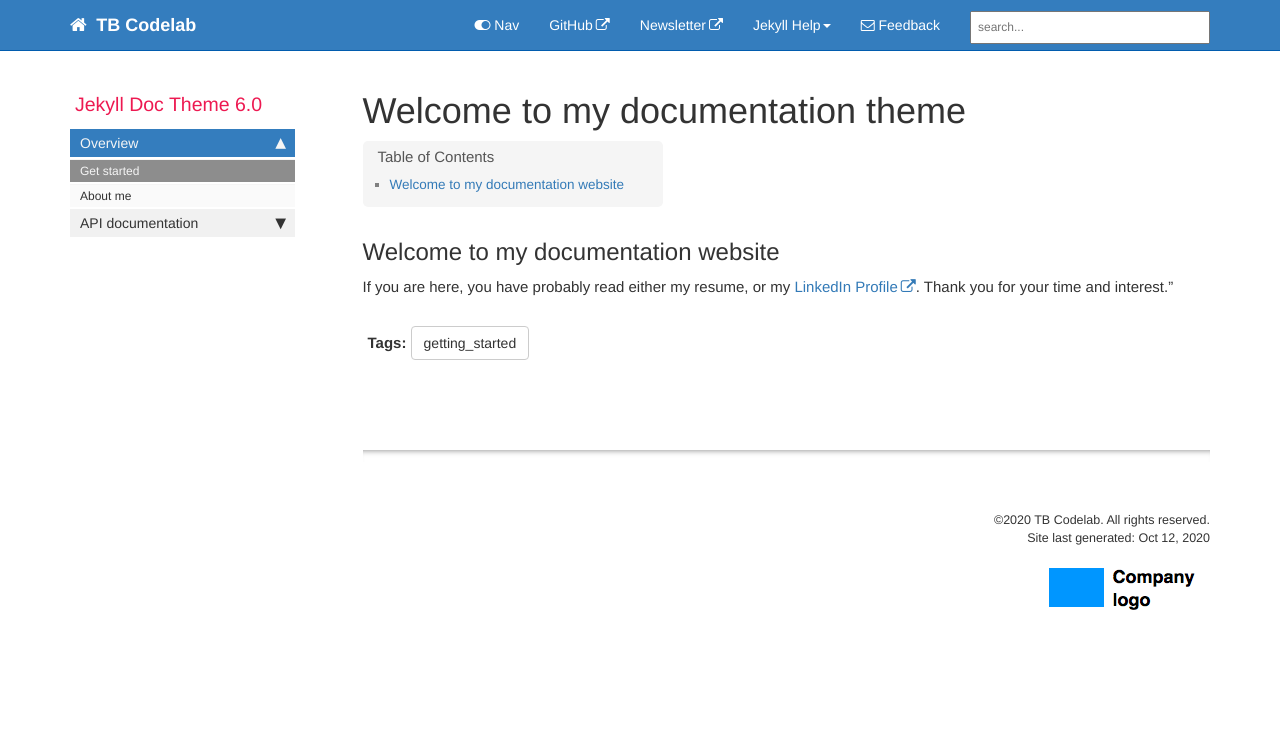
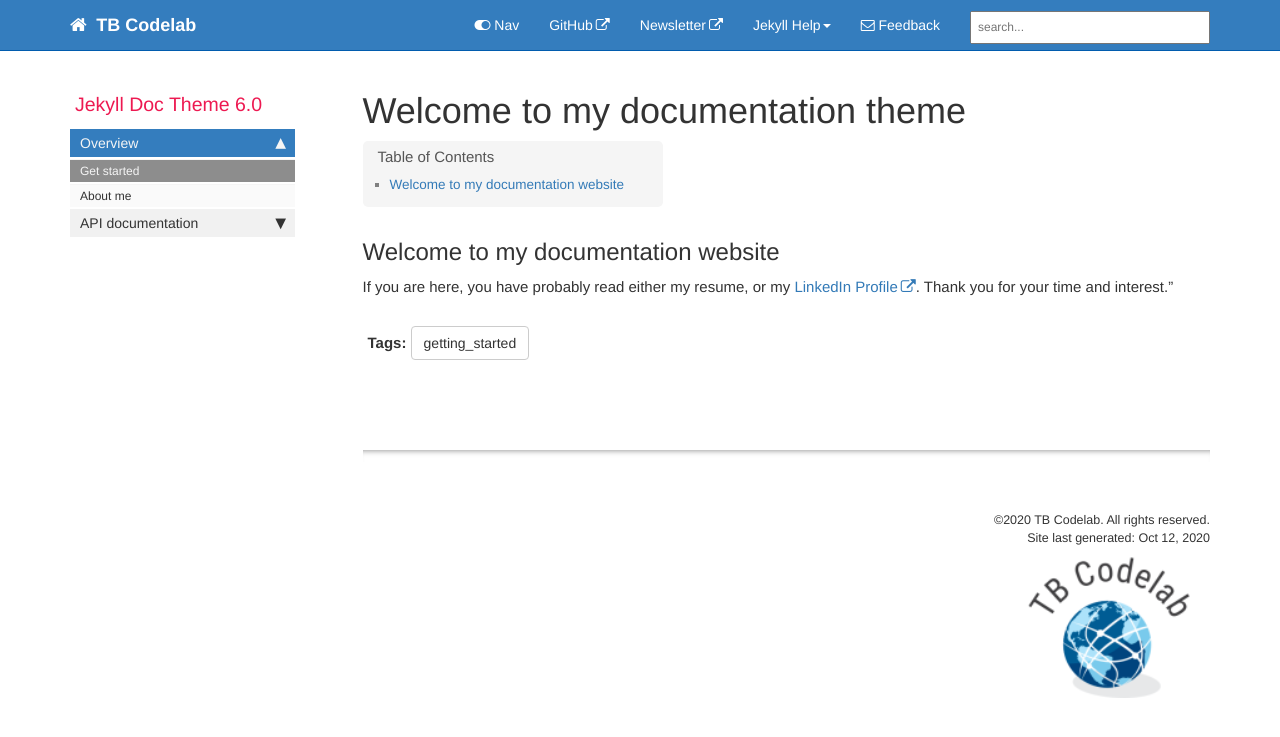
Before and after one commit to TonyBgithub/mydoctheme, a Jekyll site: the page built from index.md, in a window 1280 px wide. Shown: the top 737 px of the page. Built offline with Jekyll 4.4.1, drawn with Linux system fonts in a browser that asks for light colours; comment, search, counter and statistics services are not loaded.

Commit message:
changing image logo

```diff
--- a/_includes/footer.html
+++ b/_includes/footer.html
@@ -3,7 +3,7 @@
                 <div class="col-lg-12 footer">
                &copy;{{ site.time | date: "%Y"  }} {{site.company_name}}. All rights reserved. <br />
 {% if page.last_updated %}<span>Page last updated:</span> {{page.last_updated}}<br/>{% endif %} Site last generated: {{ site.time | date: "%b %-d, %Y"  }} <br />
-<p><img src="{{ "images/company_logo.png" }}" alt="Company logo"/></p>
+<p><img src="images/tbcodelab.png" alt="Company logo"/></p>
                 </div>
             </div>
 </footer>
```
Also changed, not shown: images/tbcodelab.png (added).
